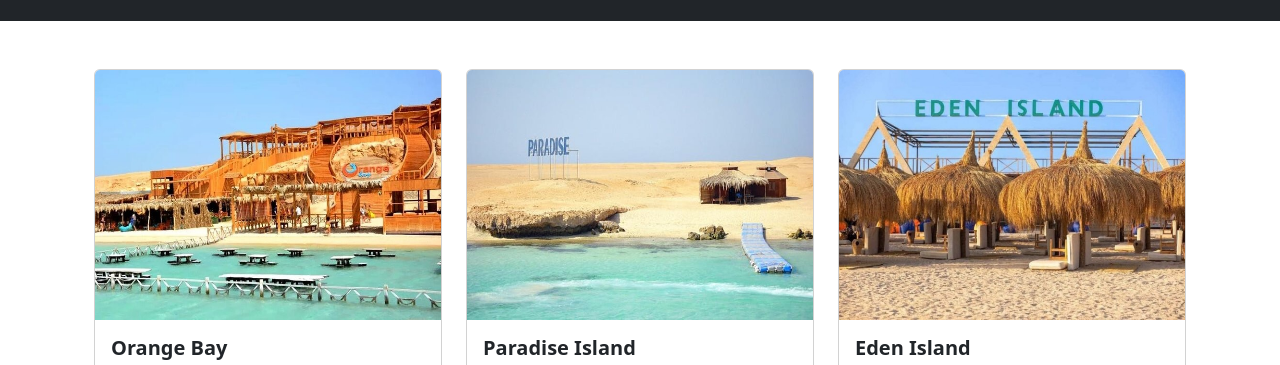
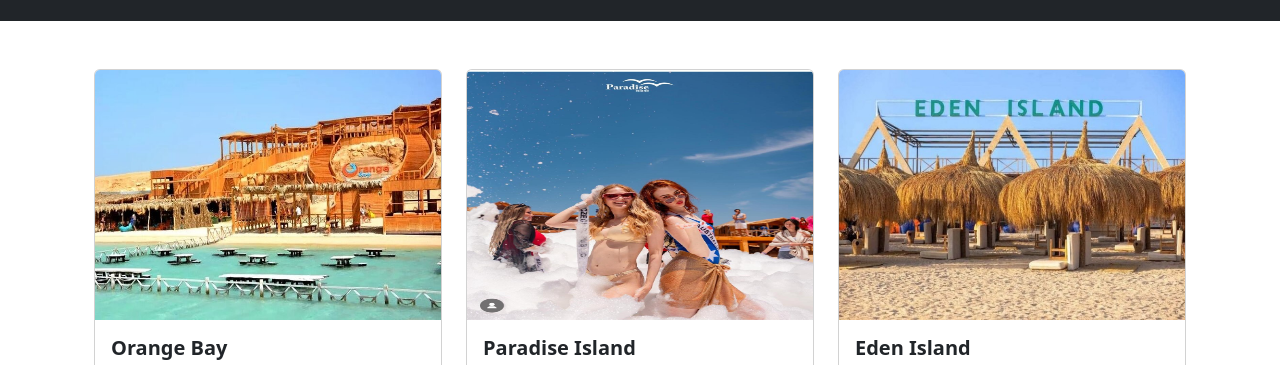
Before and after one commit to YahyaaMuhamedd/Albtros-Project, a plain HTML site: page trips/boattrips.html in a window 1280 px wide. Shown: the part 123-488 px from the top of the page. Drawn offline with nearby package versions, Linux system fonts and the light colour scheme; files whose address does not match are found by name; a web font is replaced by a local one.

Commit message:
Last Commit

```diff
--- a/trips/boattrips.html
+++ b/trips/boattrips.html
@@ -56,7 +56,8 @@
     <nav class="navbar navbar-expand-lg navbar-dark bg-dark" id="mainNav">
         <div class="container ps-4 pe-4 rv-logo">
 
-            <a class="navbar-brand" href="../index.html"><img src="../assets/img/Asset3.png" alt="" class="nav-logo" /></a>
+            <a class="navbar-brand" href="../index.html"><img src="../assets/img/Asset3.png" alt=""
+                    class="nav-logo" /></a>
             <button class="navbar-toggler position-relative hamburger-init" onclick="menuBtnFunction(this)"
                 type="button" data-bs-toggle="collapse" data-bs-target="#navbarNavDropdown"
                 aria-controls="navbarNavDropdown" aria-expanded="false" aria-label="Toggle navigation">
@@ -166,7 +167,7 @@
                 <div class="col-lg-4 col-md-6 col-sm-12 mb-4">
                     <div class="card w-100">
                         <div class="img-info position-relative overflow-hidden">
-                            <img src="../assets/trips img/paradiseisland.jpg" class="card-img-top" alt="...">
+                            <img src="../assets/trips img/paradisenew.jpeg" class="card-img-top" alt="...">
                             <div
                                 class="caption text-center text-white position-absolute text-center d-flex flex-column justify-content-center align-items-center w-100 h-100">
                                 <h1>PARADISE ISLAND</h1>
```
Also changed, not shown: index.html (+1 -1 lines), assets/trips img/paradisenew.jpeg (added).
